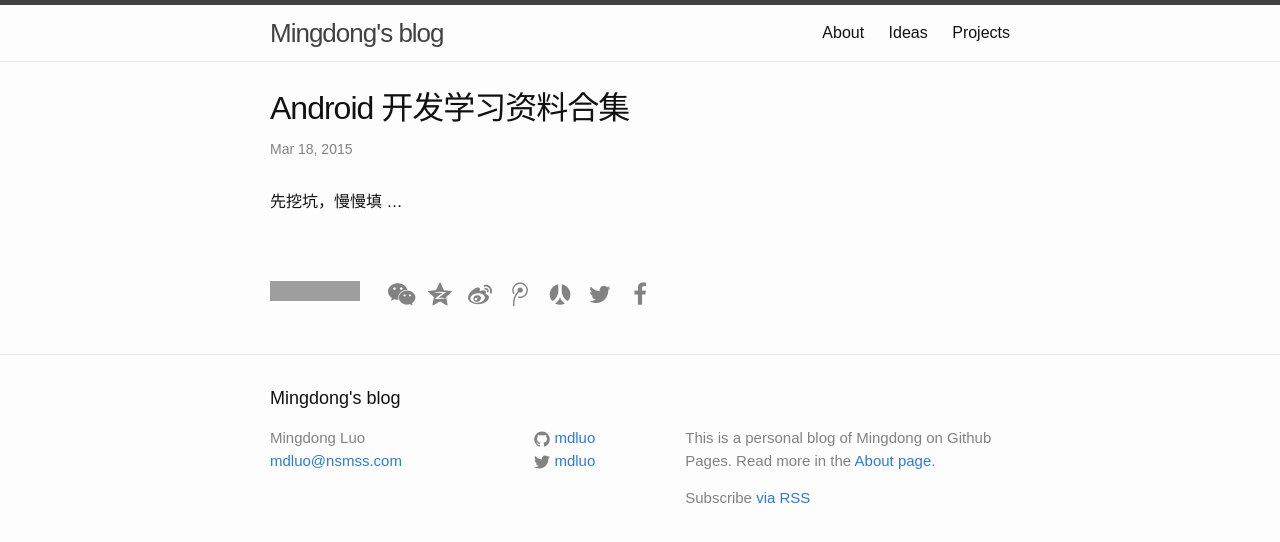
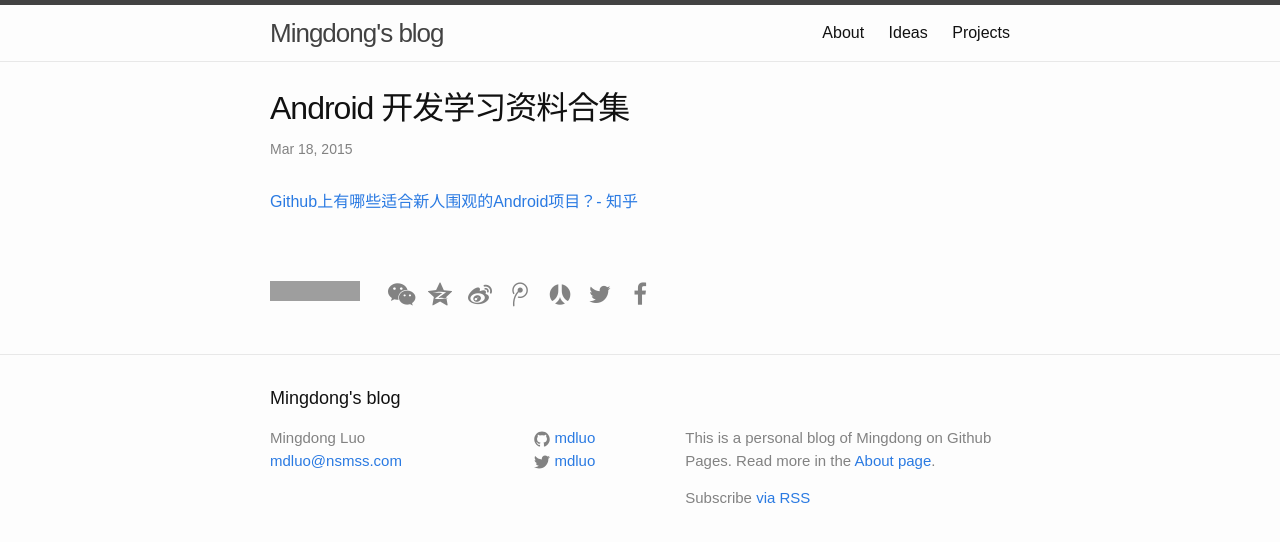
Before and after one commit to itfen/md, a Jekyll site: the page built from _posts/2015-03-18-android-development-learning-materials.md, in a window 1280 px wide. Shown: the top 542 px of the page. Built offline with Jekyll 4.4.1, drawn with Linux system fonts in a browser that asks for light colours; nearby versions of some CDN libraries; comment, search, counter and statistics services are not loaded; grey boxes are pictures that could not be loaded.

Commit message:
Update post

```diff
--- a/_posts/2015-03-18-android-development-learning-materials.md
+++ b/_posts/2015-03-18-android-development-learning-materials.md
@@ -6,4 +6,4 @@ comments: true
 share: true
 ---
 
-先挖坑，慢慢填 ...
+[Github上有哪些适合新人围观的Android项目？- 知乎](http://www.zhihu.com/question/28481864)
```
